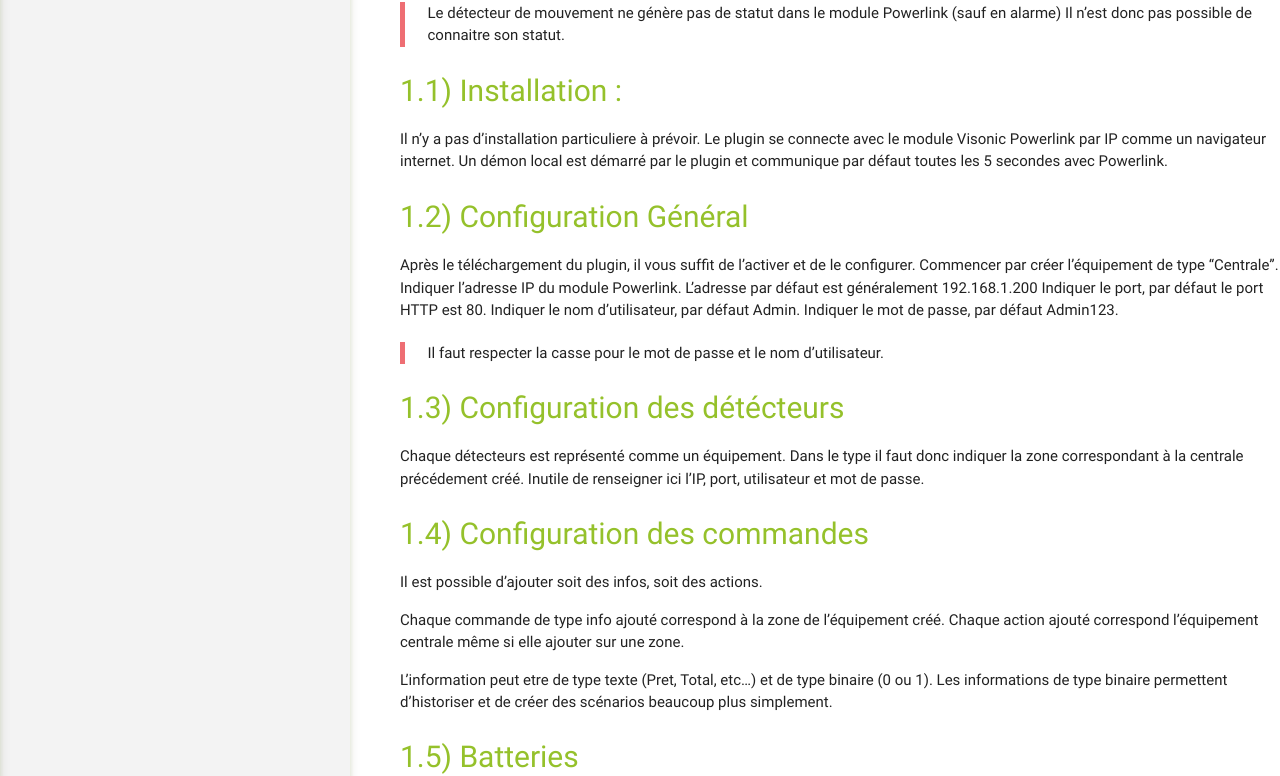
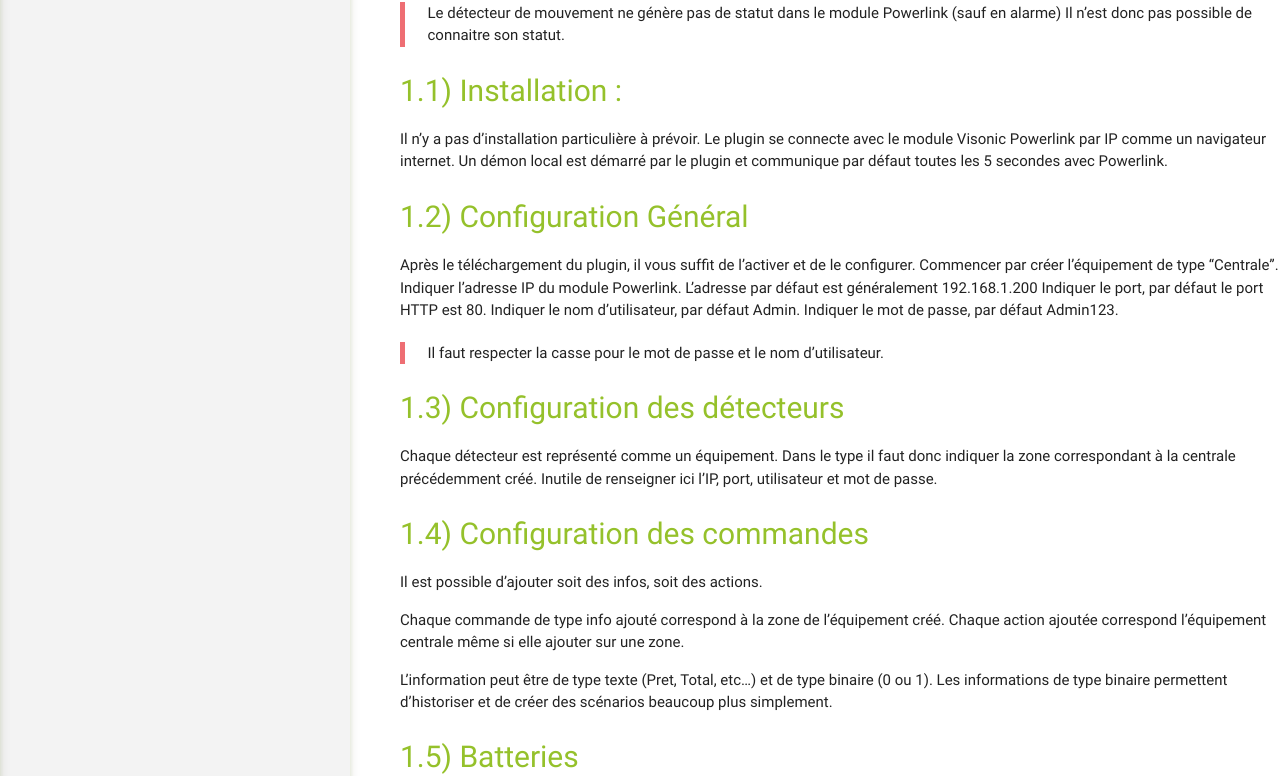
Before and after one commit to jeedomsteph37/powerlink, a Jekyll site: the page built from docs/fr_FR/index.md, in a window 1280 px wide and 1400 px high. Shown: the part 569-1345 px from the top of the window. Built offline with Jekyll 4.4.1, drawn with Linux system fonts in a browser that asks for light colours; our own code applies the rules of GitHub Pages for plain Markdown files.

Commit message:
Update index.md

```diff
--- a/docs/fr_FR/index.md
+++ b/docs/fr_FR/index.md
@@ -10,7 +10,7 @@ Le plugin a été mis à jour pour fonctionner sur Jeedom v4.
 >Le détecteur de mouvement ne génère pas de statut dans le module Powerlink (sauf en alarme) Il n’est donc pas possible de connaitre son statut.
 
 ## Installation :
-Il n’y a pas d’installation particuliere à prévoir. Le plugin se connecte avec le module Visonic Powerlink par IP comme un navigateur internet.
+Il n’y a pas d’installation particulière à prévoir. Le plugin se connecte avec le module Visonic Powerlink par IP comme un navigateur internet.
 Un démon local est démarré par le plugin et communique par défaut toutes les 5 secondes avec Powerlink.
 
 ## Configuration Général
@@ -23,18 +23,18 @@ Indiquer le mot de passe, par défaut Admin123.
 
 >Il faut respecter la casse pour le mot de passe et le nom d’utilisateur.
 
-## Configuration des détécteurs
-Chaque détecteurs est représenté comme un équipement.
-Dans le type il faut donc indiquer la zone correspondant à la centrale précédement créé.
+## Configuration des détecteurs
+Chaque détecteur est représenté comme un équipement.
+Dans le type il faut donc indiquer la zone correspondant à la centrale précédemment créé.
 Inutile de renseigner ici l'IP, port, utilisateur et mot de passe.
 
 ## Configuration des commandes
 Il est possible d’ajouter soit des infos, soit des actions.
 
 Chaque commande de type info ajouté correspond à la zone de l'équipement créé.
-Chaque action ajouté correspond l'équipement centrale même si elle ajouter sur une zone.
+Chaque action ajoutée correspond l'équipement centrale même si elle ajouter sur une zone.
 
-L'information peut etre de type texte (Pret, Total, etc...) et de type binaire (0 ou 1).
+L'information peut être de type texte (Pret, Total, etc...) et de type binaire (0 ou 1).
 Les informations de type binaire permettent d'historiser et de créer des scénarios beaucoup plus simplement.
 
 ## Batteries
```
